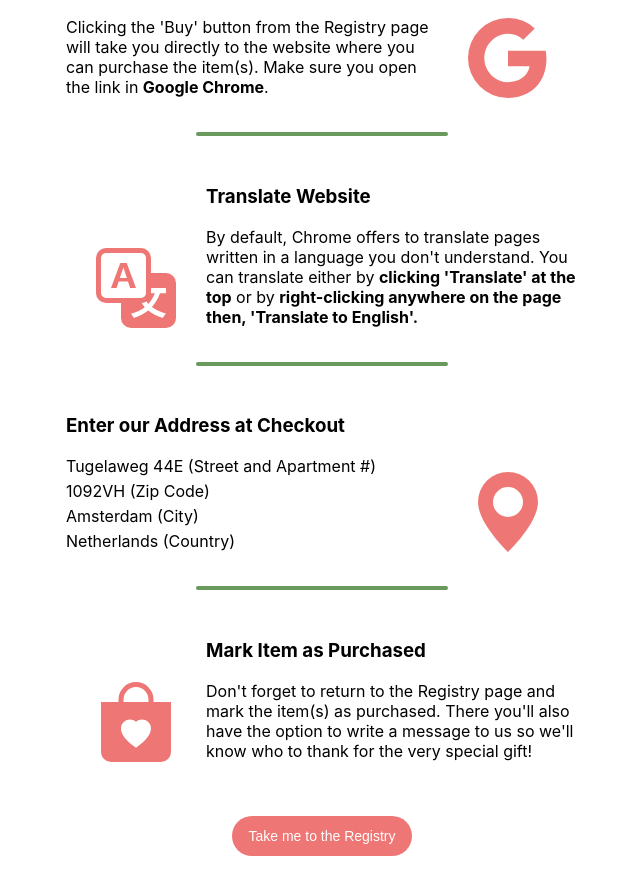
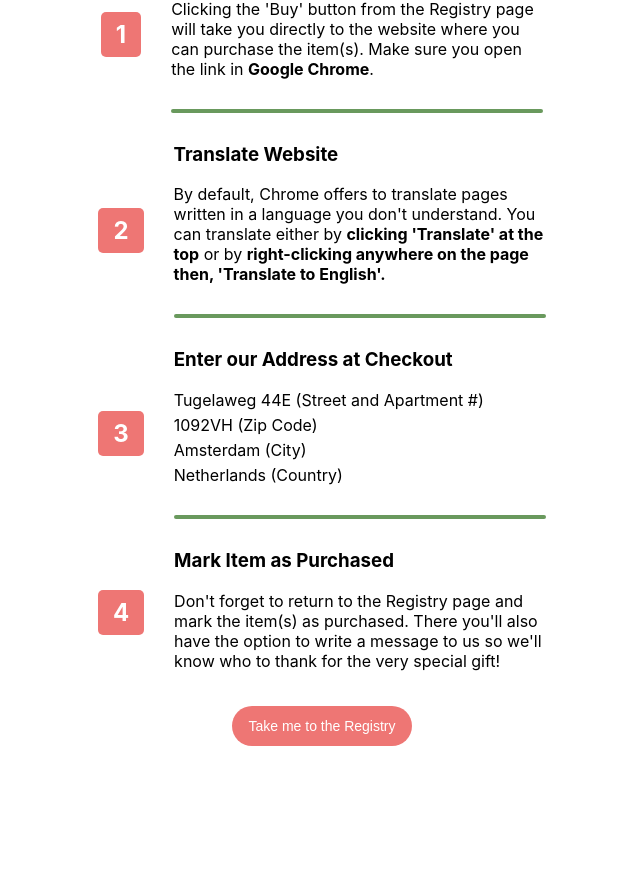
Before and after one commit to leahcarlin/baby-registry-interface, a React (Create React App) app: page /more-info in a window 1280 px wide. Shown: the part 357-1233 px from the top of the page, without its empty margins (318-958 px from the left). After the commit the page ends 1153 px from the top, so only its background shows below. Built offline with nearby package versions, Linux system fonts and the light colour scheme; no server answers.

Commit message:
info page styling

```diff
--- a/src/pages/InfoPage/InfoPage.scss
+++ b/src/pages/InfoPage/InfoPage.scss
@@ -19,31 +19,36 @@
       background-color: #69995d;
       padding: 2px;
       border-radius: 10px;
-      width: 20%;
+      margin-top: 30px;
     }
 
     .instructions {
       display: flex;
-      align-items: flex-end;
+      align-items: center;
       justify-content: center;
       width: 100%;
-      margin: 5px 0;
+      margin-top: 30px;
+
+      h2 {
+        background-color: #ee7674;
+        padding: 8px 15px;
+        color: white;
+        border-radius: 5px;
+        margin-right: 30px;
+      }
 
       .text {
         text-align: left;
         width: 50%;
-      }
 
-      .svg-container {
-        width: 60px;
-        margin: 0 30px;
-
-        svg {
-          width: 100%;
-          height: auto;
-          color: #ee7674;
+        h3 {
+          margin-top: 0px;
         }
       }
+    }
+
+    .instructions:hover {
+      color: rgb(94, 91, 91);
     }
 
     button {
@@ -66,7 +71,7 @@
       user-select: none;
       -webkit-user-select: none;
       touch-action: manipulation;
-      margin-top: 20px;
+      margin: 30px 0;
     }
 
     button:hover,
@@ -80,8 +85,6 @@
   .info-container {
     .instructions-container {
       .instructions {
-        margin: 30px 0;
-
         .text {
           width: 30%;
         }
--- a/src/pages/InfoPage/index.js
+++ b/src/pages/InfoPage/index.js
@@ -20,6 +20,7 @@ export default function InfoPage() {
       </p>
       <div className="instructions-container">
         <div className="instructions">
+          <h2>1</h2>
           <div className="text">
             <h3>Open Link in Google Chrome</h3>
             <p>
@@ -27,35 +28,11 @@ export default function InfoPage() {
               directly to the website where you can purchase the item(s). Make
               sure you open the link in <strong>Google Chrome</strong>.
             </p>
-          </div>
-          <div className="svg-container">
-            <svg
-              xmlns="http://www.w3.org/2000/svg"
-              width="16"
-              height="16"
-              fill="currentColor"
-              class="bi bi-google"
-              viewBox="0 0 16 16"
-            >
-              <path d="M15.545 6.558a9.42 9.42 0 0 1 .139 1.626c0 2.434-.87 4.492-2.384 5.885h.002C11.978 15.292 10.158 16 8 16A8 8 0 1 1 8 0a7.689 7.689 0 0 1 5.352 2.082l-2.284 2.284A4.347 4.347 0 0 0 8 3.166c-2.087 0-3.86 1.408-4.492 3.304a4.792 4.792 0 0 0 0 3.063h.003c.635 1.893 2.405 3.301 4.492 3.301 1.078 0 2.004-.276 2.722-.764h-.003a3.702 3.702 0 0 0 1.599-2.431H8v-3.08h7.545z" />
-            </svg>
+            <div className="divider"></div>
           </div>
         </div>
-        <div className="divider"></div>
         <div className="instructions">
-          <div className="svg-container">
-            <svg
-              xmlns="http://www.w3.org/2000/svg"
-              width="16"
-              height="16"
-              fill="currentColor"
-              class="bi bi-translate"
-              viewBox="0 0 16 16"
-            >
-              <path d="M4.545 6.714 4.11 8H3l1.862-5h1.284L8 8H6.833l-.435-1.286H4.545zm1.634-.736L5.5 3.956h-.049l-.679 2.022H6.18z" />
-              <path d="M0 2a2 2 0 0 1 2-2h7a2 2 0 0 1 2 2v3h3a2 2 0 0 1 2 2v7a2 2 0 0 1-2 2H7a2 2 0 0 1-2-2v-3H2a2 2 0 0 1-2-2V2zm2-1a1 1 0 0 0-1 1v7a1 1 0 0 0 1 1h7a1 1 0 0 0 1-1V2a1 1 0 0 0-1-1H2zm7.138 9.995c.193.301.402.583.63.846-.748.575-1.673 1.001-2.768 1.292.178.217.451.635.555.867 1.125-.359 2.08-.844 2.886-1.494.777.665 1.739 1.165 2.93 1.472.133-.254.414-.673.629-.89-1.125-.253-2.057-.694-2.82-1.284.681-.747 1.222-1.651 1.621-2.757H14V8h-3v1.047h.765c-.318.844-.74 1.546-1.272 2.13a6.066 6.066 0 0 1-.415-.492 1.988 1.988 0 0 1-.94.31z" />
-            </svg>
-          </div>
+          <h2>2</h2>
           <div className="text">
             <h3>Translate Website</h3>
             <p>
@@ -67,10 +44,11 @@ export default function InfoPage() {
                 English'.
               </strong>
             </p>
+            <div className="divider"></div>
           </div>
         </div>
-        <div className="divider"></div>
         <div className="instructions">
+          <h2>3</h2>
           <div className="text">
             <h3>Enter our Address at Checkout</h3>
             <p>
@@ -85,34 +63,11 @@ export default function InfoPage() {
             <p>
               Netherlands <span>(Country)</span>
             </p>
-          </div>
-          <div className="svg-container">
-            <svg
-              xmlns="http://www.w3.org/2000/svg"
-              width="16"
-              height="16"
-              fill="currentColor"
-              class="bi bi-geo-alt-fill"
-              viewBox="0 0 16 16"
-            >
-              <path d="M8 16s6-5.686 6-10A6 6 0 0 0 2 6c0 4.314 6 10 6 10zm0-7a3 3 0 1 1 0-6 3 3 0 0 1 0 6z" />
-            </svg>
+            <div className="divider"></div>
           </div>
         </div>
-        <div className="divider"></div>
         <div className="instructions">
-          <div className="svg-container">
-            <svg
-              xmlns="http://www.w3.org/2000/svg"
-              width="16"
-              height="16"
-              fill="currentColor"
-              class="bi bi-bag-heart-fill"
-              viewBox="0 0 16 16"
-            >
-              <path d="M11.5 4v-.5a3.5 3.5 0 1 0-7 0V4H1v10a2 2 0 0 0 2 2h10a2 2 0 0 0 2-2V4h-3.5ZM8 1a2.5 2.5 0 0 1 2.5 2.5V4h-5v-.5A2.5 2.5 0 0 1 8 1Zm0 6.993c1.664-1.711 5.825 1.283 0 5.132-5.825-3.85-1.664-6.843 0-5.132Z" />
-            </svg>
-          </div>
+          <h2>4</h2>
           <div className="text">
             <h3>Mark Item as Purchased</h3>
             <p>
```
